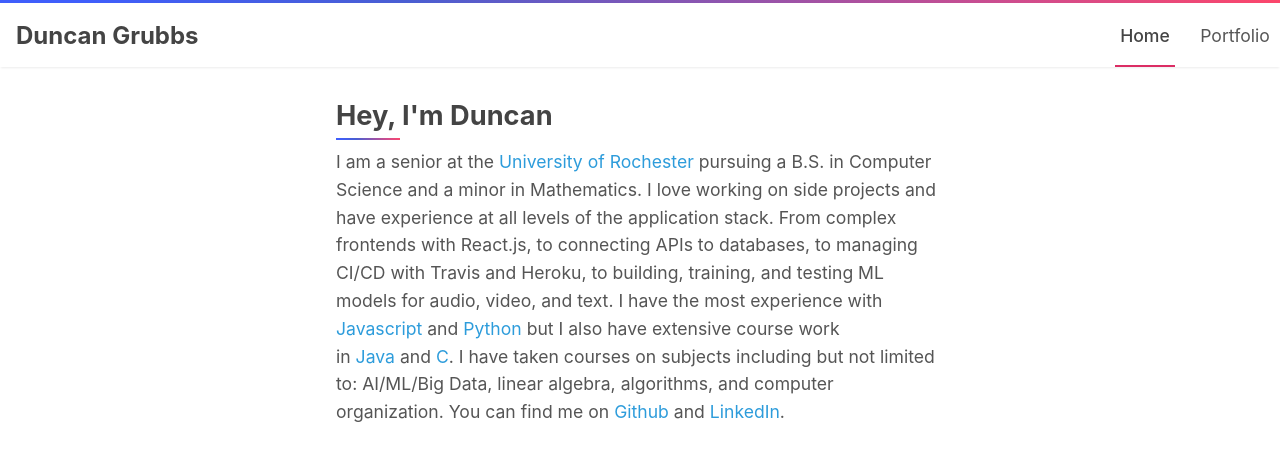
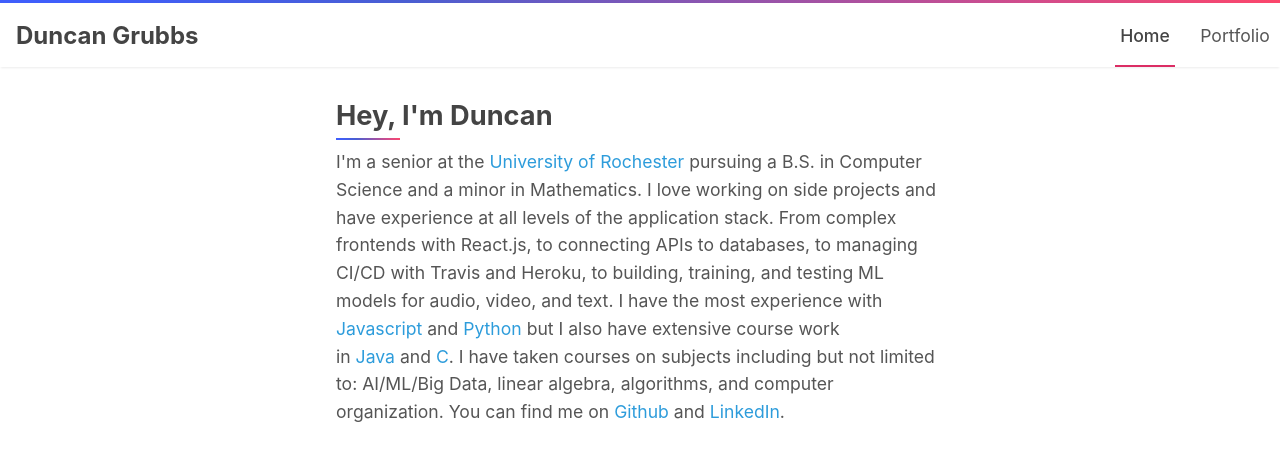
Before and after one commit to duncangrubbs/portfolio, a React (Create React App) app: page / in a window 1280 px wide. Shown: the top 476 px of the page. Built offline with nearby package versions, Linux system fonts and the light colour scheme.

Commit message:
STABLE 0.1.2

```diff
--- a/package.json
+++ b/package.json
@@ -1,6 +1,6 @@
 {
   "name": "react-io",
-  "version": "0.1.1",
+  "version": "0.1.2",
   "private": true,
   "dependencies": {
     "enzyme": "^3.8.0",
--- a/src/routes/Home.jsx
+++ b/src/routes/Home.jsx
@@ -19,7 +19,7 @@ const Home = () => (
       <div className="home__grid-item">
         <h1>Hey, I&apos;m Duncan</h1>
         <p>
-          I am a senior
+          I&apos;m a senior
           at the <a rel="noopenner external" href="https://rochester.edu">University of Rochester</a>
           &nbsp;pursuing a B.S. in Computer Science and a minor in Mathematics.
           I love working on side projects and have experience at
```
